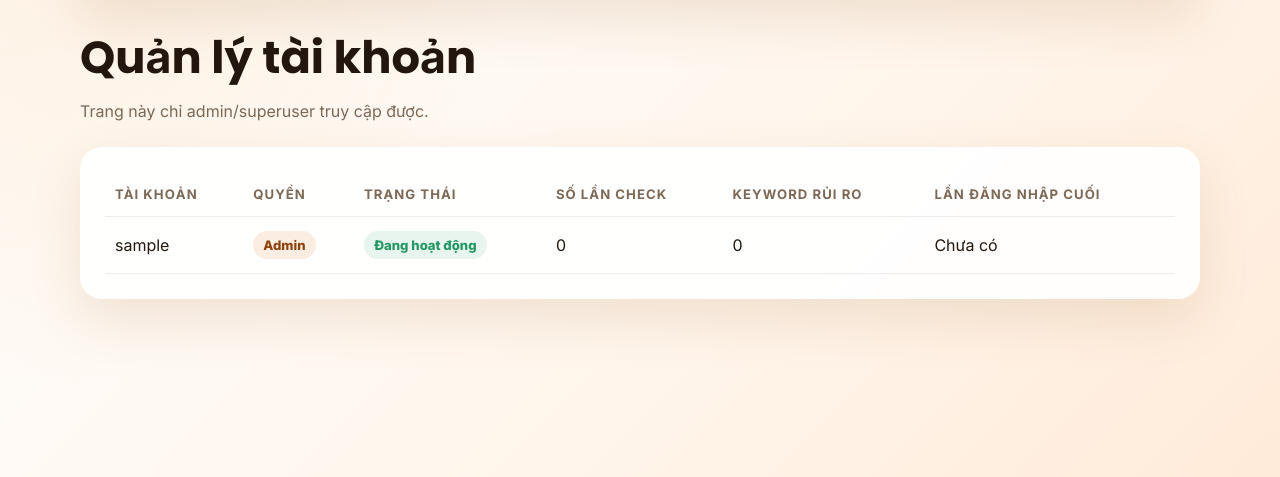
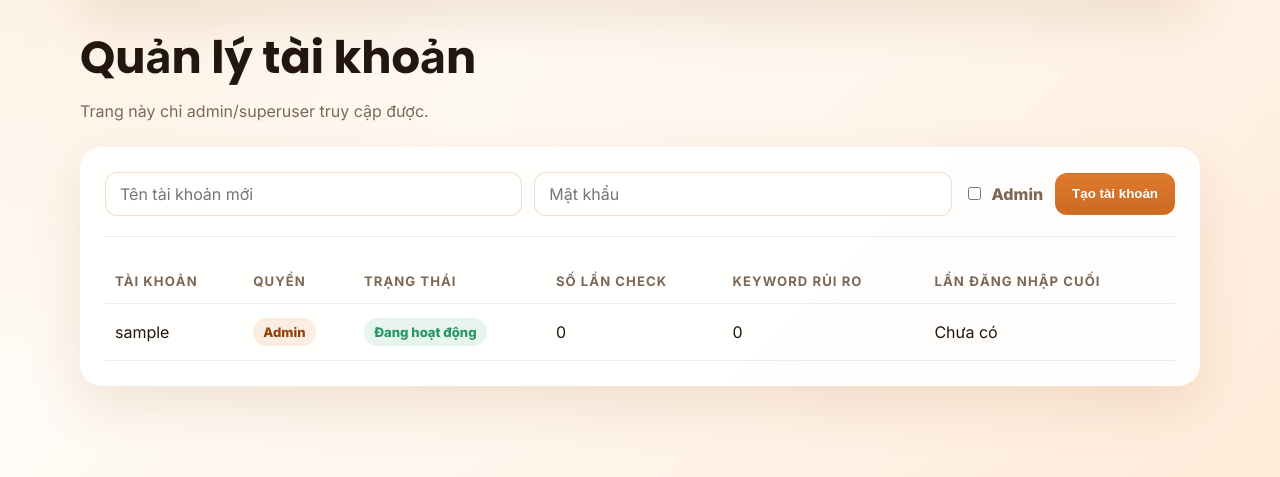
Before and after one commit to phamthimyly/CheckTM_VHMedia, a Django app: page /accounts/ in a window 1280 px wide. Shown: the part 124-601 px from the top of the page. Run offline with Django 5.2, Linux system fonts and the light colour scheme; the visitor is signed in with stand-in values (Sample User, id 1); data comes from the database, SQL or seed files in the repository; data that the repository does not hold is empty.

Commit message:
Require login and add account creation

```diff
--- a/checker/templates/accounts.html
+++ b/checker/templates/accounts.html
@@ -105,6 +105,52 @@
             padding: 24px;
             border-radius: 22px;
         }
+        .account-form {
+            display: grid;
+            grid-template-columns: minmax(180px, 1fr) minmax(180px, 1fr) auto auto;
+            gap: 12px;
+            align-items: center;
+            margin-bottom: 22px;
+            padding-bottom: 20px;
+            border-bottom: 1px solid rgba(34, 22, 15, 0.08);
+        }
+        .account-form input[type="text"],
+        .account-form input[type="password"] {
+            min-height: 44px;
+            border: 1px solid rgba(216, 110, 31, 0.24);
+            border-radius: 12px;
+            padding: 0 14px;
+            font: inherit;
+            background: #fff;
+            color: var(--text);
+            outline: none;
+        }
+        .account-form input:focus {
+            border-color: var(--accent);
+            box-shadow: 0 0 0 4px rgba(216, 110, 31, 0.1);
+        }
+        .check-row {
+            display: inline-flex;
+            align-items: center;
+            gap: 8px;
+            color: var(--muted);
+            font-weight: 800;
+            white-space: nowrap;
+        }
+        .form-message {
+            margin: 0 0 14px;
+            padding: 12px 14px;
+            border-radius: 12px;
+            font-weight: 800;
+        }
+        .form-message.ok {
+            color: var(--ok);
+            background: rgba(36, 151, 100, 0.1);
+        }
+        .form-message.error {
+            color: var(--danger);
+            background: rgba(207, 63, 45, 0.1);
+        }
         table {
             width: 100%;
             border-collapse: collapse;
@@ -141,6 +187,7 @@
         @media (max-width: 820px) {
             body { padding: 16px; }
             .topbar { align-items: flex-start; flex-direction: column; }
+            .account-form { grid-template-columns: 1fr; }
             table { display: block; overflow-x: auto; }
         }
     </style>
@@ -166,6 +213,22 @@
         <p class="lead">Trang này chỉ admin/superuser truy cập được.</p>
 
         <section class="card">
+            {% if thanh_cong %}
+                <p class="form-message ok">{{ thanh_cong }}</p>
+            {% endif %}
+            {% if loi %}
+                <p class="form-message error">{{ loi }}</p>
+            {% endif %}
+            <form class="account-form" method="post">
+                {% csrf_token %}
+                <input type="text" name="username" placeholder="Tên tài khoản mới" autocomplete="off" required>
+                <input type="password" name="password" placeholder="Mật khẩu" required>
+                <label class="check-row">
+                    <input type="checkbox" name="is_admin">
+                    Admin
+                </label>
+                <button class="btn primary" type="submit">Tạo tài khoản</button>
+            </form>
             <table>
                 <thead>
                     <tr>
--- a/checker/views.py
+++ b/checker/views.py
@@ -3,6 +3,7 @@ from django.contrib.auth.models import update_last_login
 from django.contrib.auth.signals import user_logged_in
 from django.contrib.auth.decorators import login_required, user_passes_test
 from django.contrib.auth import get_user_model
+from django.core.management import call_command
 from django.db import OperationalError, ProgrammingError
 from django.db.models import Count, Q
 from django.shortcuts import redirect, render
@@ -23,6 +24,19 @@ GOI_Y_TU_KHOA = [
 ]
 
 user_logged_in.disconnect(update_last_login, dispatch_uid="update_last_login")
+
+DA_CHAY_MIGRATE_TU_DONG = False
+
+
+def dam_bao_database_san_sang() -> None:
+    global DA_CHAY_MIGRATE_TU_DONG
+    if DA_CHAY_MIGRATE_TU_DONG:
+        return
+    try:
+        call_command("migrate", interactive=False, verbosity=0)
+        DA_CHAY_MIGRATE_TU_DONG = True
+    except Exception:
+        return
 
 
 def lay_lich_su_session(request) -> list[dict]:
@@ -75,6 +89,7 @@ def xoa_toan_bo_lich_su_session(request) -> None:
 
 
 def tao_admin_mac_dinh() -> None:
+    dam_bao_database_san_sang()
     TaiKhoan = get_user_model()
     ten_dang_nhap = "Phamly"
     mat_khau = "Phamlyy0212@"
@@ -98,7 +113,7 @@ def dang_nhap(request):
     tao_admin_mac_dinh()
 
     if request.user.is_authenticated:
-        return redirect("dashboard")
+        return redirect("home")
 
     loi = ""
     if request.method == "POST":
@@ -125,6 +140,7 @@ def dang_xuat(request):
 
 @login_required
 def dashboard(request):
+    dam_bao_database_san_sang()
     lich_su_session = lay_lich_su_session(request)
     try:
         thong_ke = LichSuKiemTra.objects.filter(user=request.user).aggregate(
@@ -167,17 +183,46 @@ def dashboard(request):
 
 @user_passes_test(la_admin, login_url="login")
 def quan_ly_tai_khoan(request):
+    dam_bao_database_san_sang()
     TaiKhoan = get_user_model()
+    loi = ""
+    thanh_cong = ""
+
+    if request.method == "POST":
+        ten_dang_nhap = (request.POST.get("username") or "").strip()
+        mat_khau = request.POST.get("password") or ""
+        la_quan_tri = request.POST.get("is_admin") == "on"
+        if not ten_dang_nhap or not mat_khau:
+            loi = "Hay nhap day du tai khoan va mat khau."
+        elif TaiKhoan.objects.filter(username=ten_dang_nhap).exists():
+            loi = "Tai khoan nay da ton tai."
+        else:
+            tai_khoan = TaiKhoan.objects.create_user(username=ten_dang_nhap, password=mat_khau)
+            tai_khoan.is_active = True
+            tai_khoan.is_staff = la_quan_tri
+            tai_khoan.is_superuser = la_quan_tri
+            tai_khoan.save()
+            thanh_cong = f"Da tao tai khoan {ten_dang_nhap}."
+
     danh_sach_tai_khoan = TaiKhoan.objects.annotate(
         so_lan_check=Count("lich_su_kiem_tra"),
         so_keyword_rui_ro=Count("lich_su_kiem_tra", filter=Q(lich_su_kiem_tra__co_rui_ro=True)),
     ).order_by("-is_superuser", "username")
-    return render(request, "accounts.html", {"danh_sach_tai_khoan": danh_sach_tai_khoan})
+    return render(
+        request,
+        "accounts.html",
+        {
+            "danh_sach_tai_khoan": danh_sach_tai_khoan,
+            "loi": loi,
+            "thanh_cong": thanh_cong,
+        },
+    )
 
 
 def luu_lich_su_check(request, bao_cao: dict) -> None:
     if not request.user.is_authenticated:
         return
+    dam_bao_database_san_sang()
     muc_rui_ro = bao_cao.get("trademark", {}).get("level", "Thấp")
     diem_rui_ro = int(bao_cao.get("trademark", {}).get("score", 0) or 0)
     luu_lich_su_session(request, bao_cao, diem_rui_ro, muc_rui_ro)
@@ -194,6 +239,7 @@ def luu_lich_su_check(request, bao_cao: dict) -> None:
         pass
 
 
+@login_required
 def home(request):
     tu_khoa = ""
     bao_cao = None
```
